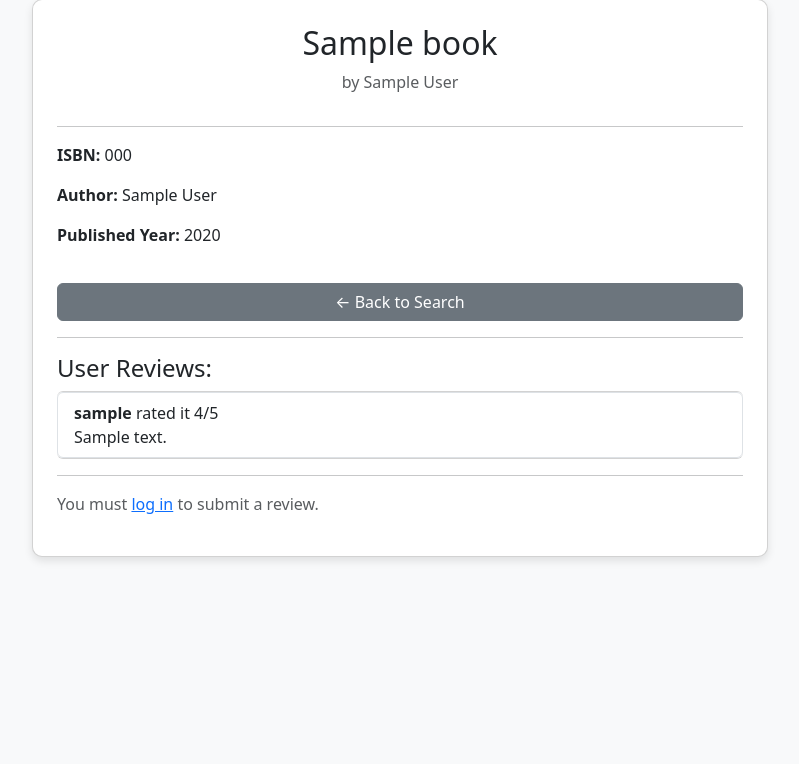
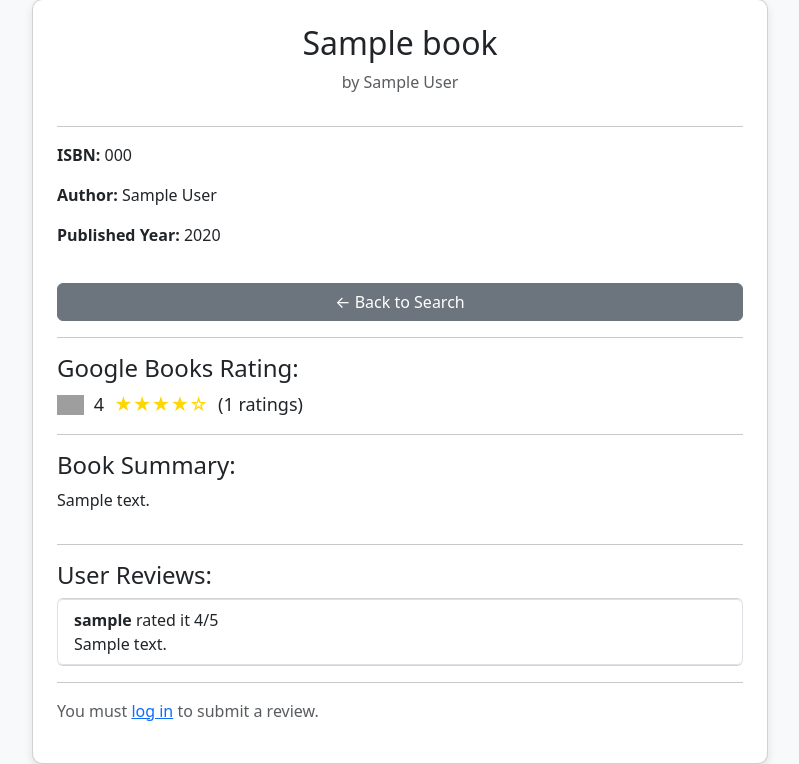
Before and after one commit to sujoyduttajad/ENGO_651_Lab, a Flask app: template Lab_1/templates/book.html in a window 1280 px wide. Shown: the part 49-813 px from the top of the page, without its empty margins (240-1039 px from the left). Before the commit the page ends 610 px from the top, so only its background shows below. Run offline with Flask 3, Linux system fonts and the light colour scheme; the template is opened without the code that fills it: most values are stand-ins (such as "Sample title", 1, 10 or a date in 2020); grey boxes are pictures that could not be loaded.

Commit message:
Update book.html

```diff
--- a/Lab_1/templates/book.html
+++ b/Lab_1/templates/book.html
@@ -19,6 +19,18 @@
         }
         .back-btn {
             margin-top: 20px;
+        }
+        .google-rating {
+            display: flex;
+            align-items: center;
+            gap: 10px;
+            font-size: 18px;
+        }
+        .google-logo {
+            height: 20px;
+        }
+        .stars {
+            color: #FFD700;
         }
     </style>
 </head>
@@ -43,6 +55,24 @@
 
                 <hr>
 
+                <h4>Google Books Rating:</h4>
+                {% if book.google_data.averageRating %}
+                <div class="google-rating">
+                    <img src="https://upload.wikimedia.org/wikipedia/commons/2/2f/Google_2015_logo.svg" class="google-logo">
+                    <span>{{ book.google_data.averageRating }}</span>
+                    <span class="stars">★★★★☆</span>
+                    <span>({{ book.google_data.ratingsCount }} ratings)</span>
+                </div>
+                {% else %}
+                <p class="text-muted">No Google rating available.</p>
+                {% endif %}
+
+                <hr>
+
+                <h4>Book Summary:</h4>
+                <p>{{ book.google_data.description }}</p>
+
+                <hr>
                 <h4>User Reviews:</h4>
                 {% if reviews %}
                 <ul class="list-group">
```
